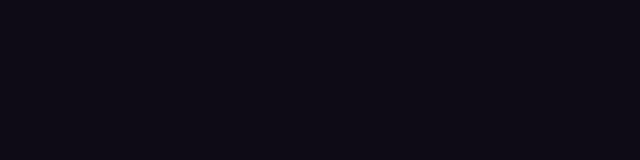
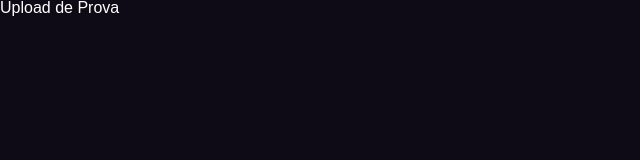
Before and after one commit to hoffmannpaola/repoProvas-front, a React (Create React App) app: page /postar in a window 1280 px wide. Shown: the top 160 px of the page, without its empty margins (0-640 px from the left). Built offline with nearby package versions, Linux system fonts and the light colour scheme; a web font is replaced by a local one.

Commit message:
Changing the route by clicking on the options.

```diff
--- a/src/App.js
+++ b/src/App.js
@@ -3,6 +3,9 @@ import { BrowserRouter as Router, Switch, Route } from "react-router-dom";
 import { createGlobalStyle } from "styled-components";
 
 import Home from "./pages/Home";
+import ConsultarProva from "./pages/ConsultarProva";
+import UploadProva from "./pages/UploadProva";
+
 
 
 export default function App() {
@@ -11,6 +14,8 @@ export default function App() {
       <GlobalStyle />
       <Router>
         <Switch>
+          <Route path="/postar" exact component={UploadProva} />
+          <Route path="/buscar" exact component={ConsultarProva} />
           <Route path="/" exact component={Home} />
         </Switch>
       </Router>
--- /dev/null
+++ b/src/pages/ConsultarProva.js
@@ -0,0 +1,9 @@
+import React, { useEffect, useState } from "react";
+import styled from "styled-components";
+
+export default function ConsultarProva() {
+
+    return (
+        <h1>Consultar Prova</h1>
+    )
+}
--- a/src/pages/Home.js
+++ b/src/pages/Home.js
@@ -1,16 +1,19 @@
-import React, { useEffect, useState } from "react";
-import styled from "styled-components"
-// import axios from "axios";
+import React from "react";
+import styled from "styled-components";
+import { useHistory } from "react-router-dom";;
+
 
 export default function Home() {
+
+    const history = useHistory();
 
     return (
         <ContainerBox>
             <h1>RepoProvas</h1>
 
             <div className="options">
-                <div>Consultar Prova</div>
-                <div>Upload de Prova</div>
+                <div onClick = { () => history.push(`/buscar`) }>Consultar Prova</div>
+                <div onClick = { () => history.push(`/postar`) }>Upload de Prova</div>
             </div>
 
         </ContainerBox>
--- /dev/null
+++ b/src/pages/UploadProva.js
@@ -0,0 +1,9 @@
+import React, { useEffect, useState } from "react";
+import styled from "styled-components";
+
+export default function ConsultarProva() {
+
+    return (
+        <h1>Upload de Prova</h1>
+    )
+}
```
